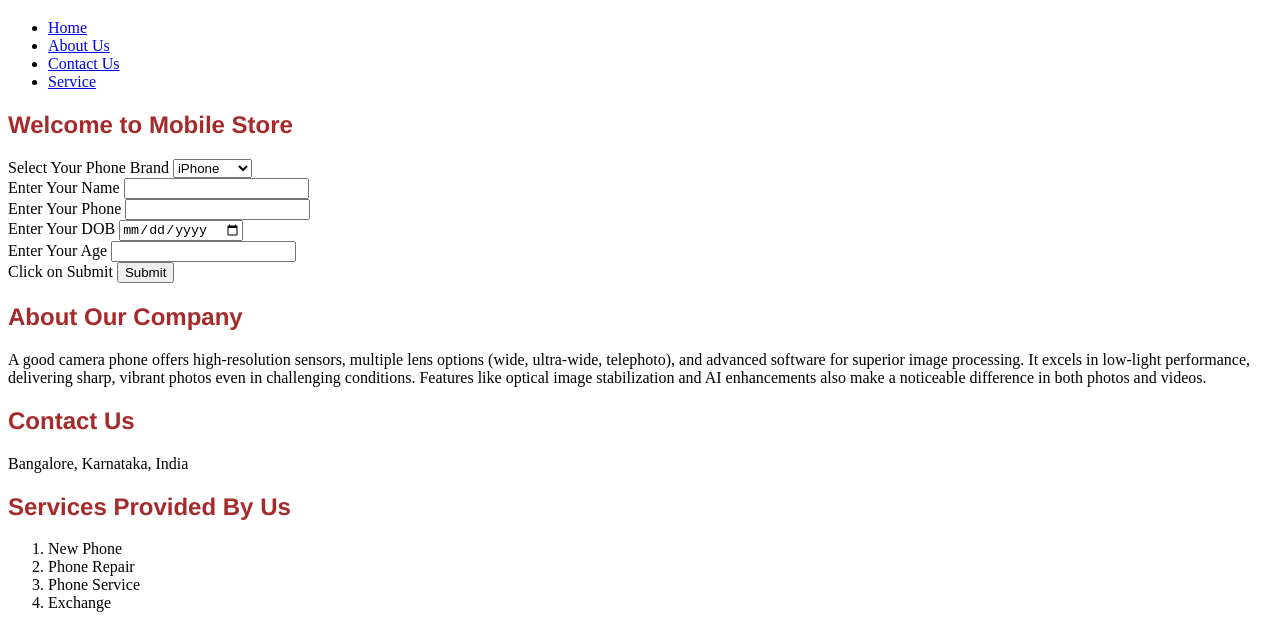
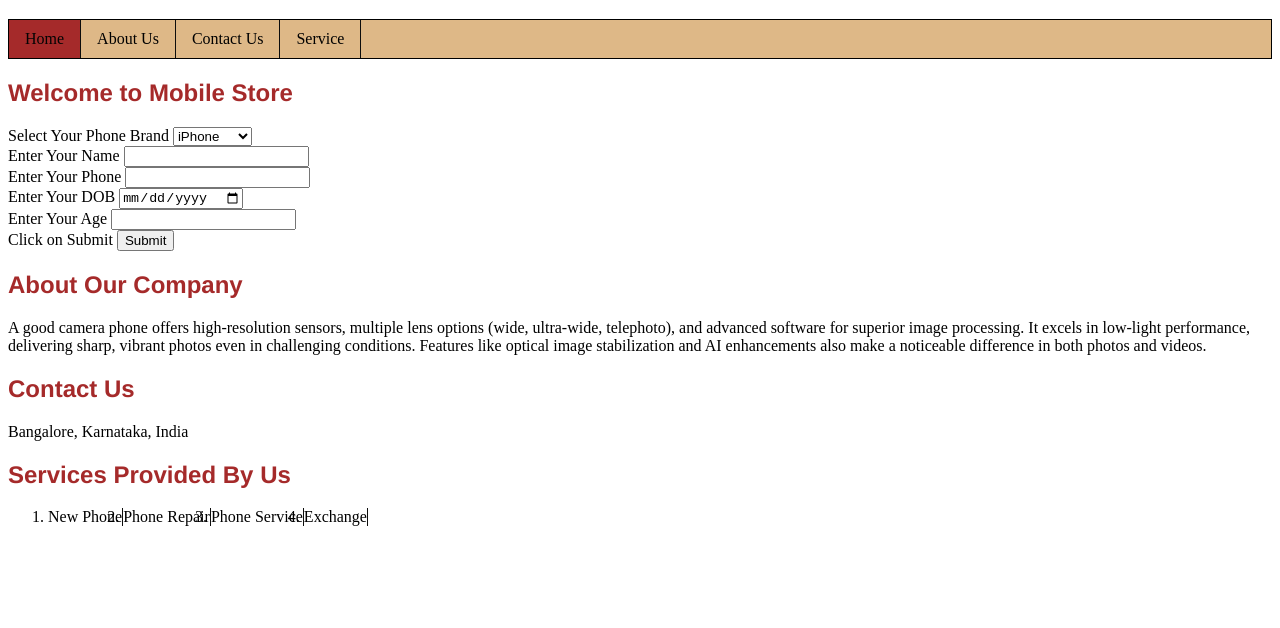
Before and after one commit to VarshuAkshu/webapp, a plain HTML site: page index.html in a window 1280 px wide. Shown: the part 173-801 px from the top of the page. Drawn offline with Linux system fonts and the light colour scheme.

Commit message:
final commit

```diff
--- a/CSS/index.css
+++ b/CSS/index.css
@@ -2,3 +2,34 @@ h1 {
     color: brown;
     font-family: 'Franklin Gothic Medium', 'Arial Narrow', Arial, sans-serif;
 }
+
+ul {
+    list-style-type: none;
+    margin: 0;
+    padding: 0;
+    overflow: hidden;
+    background-color:burlywood;
+    border: 1px solid;
+}
+
+li a {
+    display: block;
+    color: black;
+    padding: 10px 16px;
+    text-decoration: none;
+}
+
+li {
+    float: left;
+    border-right: 1px solid rgb(13, 13, 12);
+}
+
+li a.active {
+    background-color: brown;
+    color: rgb(4, 4, 4);
+}
+
+ li a:hover:not(.active) {
+    background-color: azure;
+    color: blanchedalmond;
+ }
--- a/index.html
+++ b/index.html
@@ -14,7 +14,7 @@
         </div>
         <div class="navbar" id="navbar">
             <ul>
-                <li><a href="#home">Home</a></li>
+                <li><a class="active" href="#home">Home</a></li>
                 <li><a href="#about">About Us</a></li>
                 <li><a href="#contact">Contact Us</a></li>
                 <li><a href="#service">Service</a></li>
```
